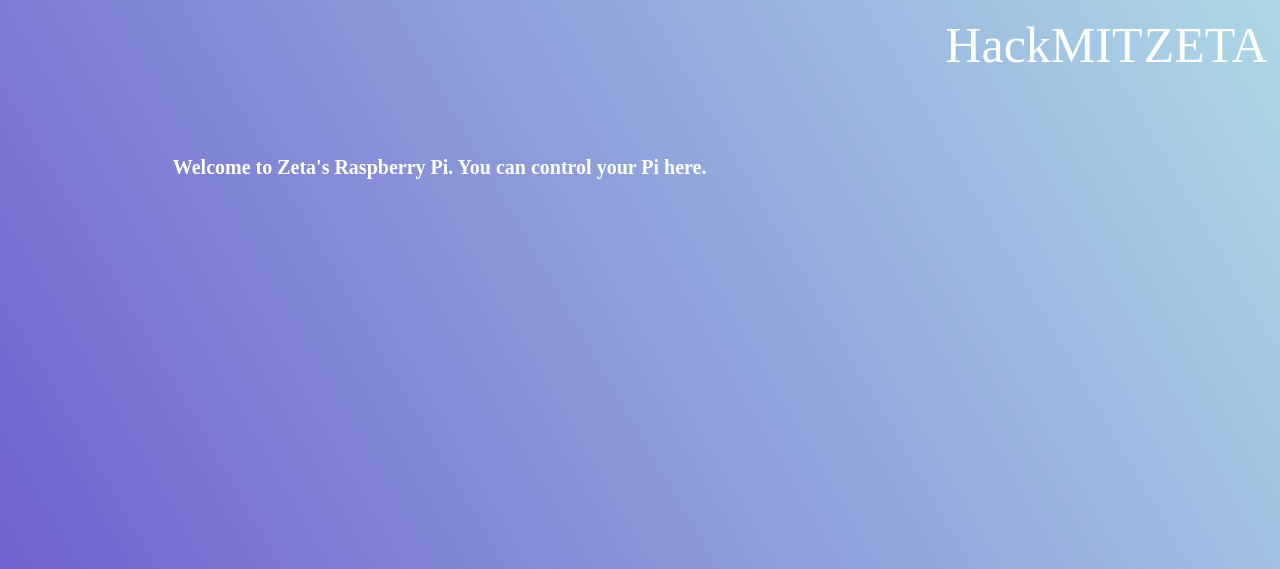
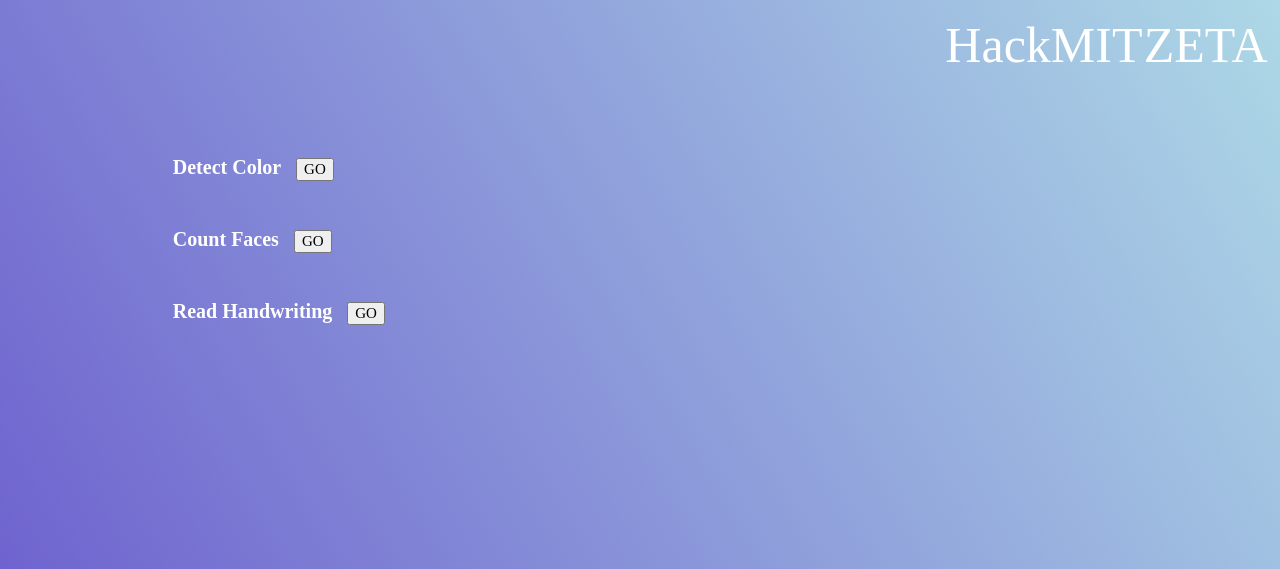
Before and after one commit to sumukshashidhar-archive/zeta-backend, a Flask app: page /functions in a window 1280 px wide. Shown: the top 569 px of the page. Run offline with Flask 2, Linux system fonts and the light colour scheme.

Commit message:
Update ml_page.html

```diff
--- a/src/templates/ml_page.html
+++ b/src/templates/ml_page.html
@@ -3,7 +3,7 @@
 <head>
     <meta charset="UTF-8">
     <meta name="viewport" content="width=device-width, height=device-height, user-scalable=no, initial-scale=1.0"/>
-    <title>Machine Learning @ ZETA</title>
+    <title>ML @ ZETA</title>
     <style>
             h1 {
               font-size: 20px;
@@ -39,7 +39,18 @@
   <label style = "font-family:Raleway light,serif;font-size:50px;position:fixed;top:0;right:0;">HackMIT&nbsp;&nbsp;&nbsp&nbsp&nbsp&nbsp&nbsp&nbsp&nbsp&nbsp&nbsp</label><br>
   <label style = "font-family:Raleway Black,serif;font-size:50px;position:fixed;top:0;right:0;">ZETA&nbsp</label><br>
 </div>
-<body>
-    <h1>Welcome to Zeta's Raspberry Pi. You can control your Pi here.</h1>
-</body>
+<h1>
+  <form action="/api/color_raspberry">
+  <label for="raspip">Detect Color&nbsp&nbsp</label>
+  <input type="submit" style = "font-family:Raleway Light,serif;font-size:15px;" value="GO">
+  </form><br>
+  <form action="/api/face_raspberry">
+  <label for="raspip">Count Faces&nbsp&nbsp</label>
+  <input type="submit" style = "font-family:Raleway Light,serif;font-size:15px;" value="GO">
+  </form><br>
+  <form action="/api/handwriting_raspberry">
+  <label for="raspip">Read Handwriting&nbsp&nbsp</label>
+  <input type="submit" style = "font-family:Raleway Light,serif;font-size:15px;" value="GO">
+  </form><br>
+</h1>
 </html>
```
